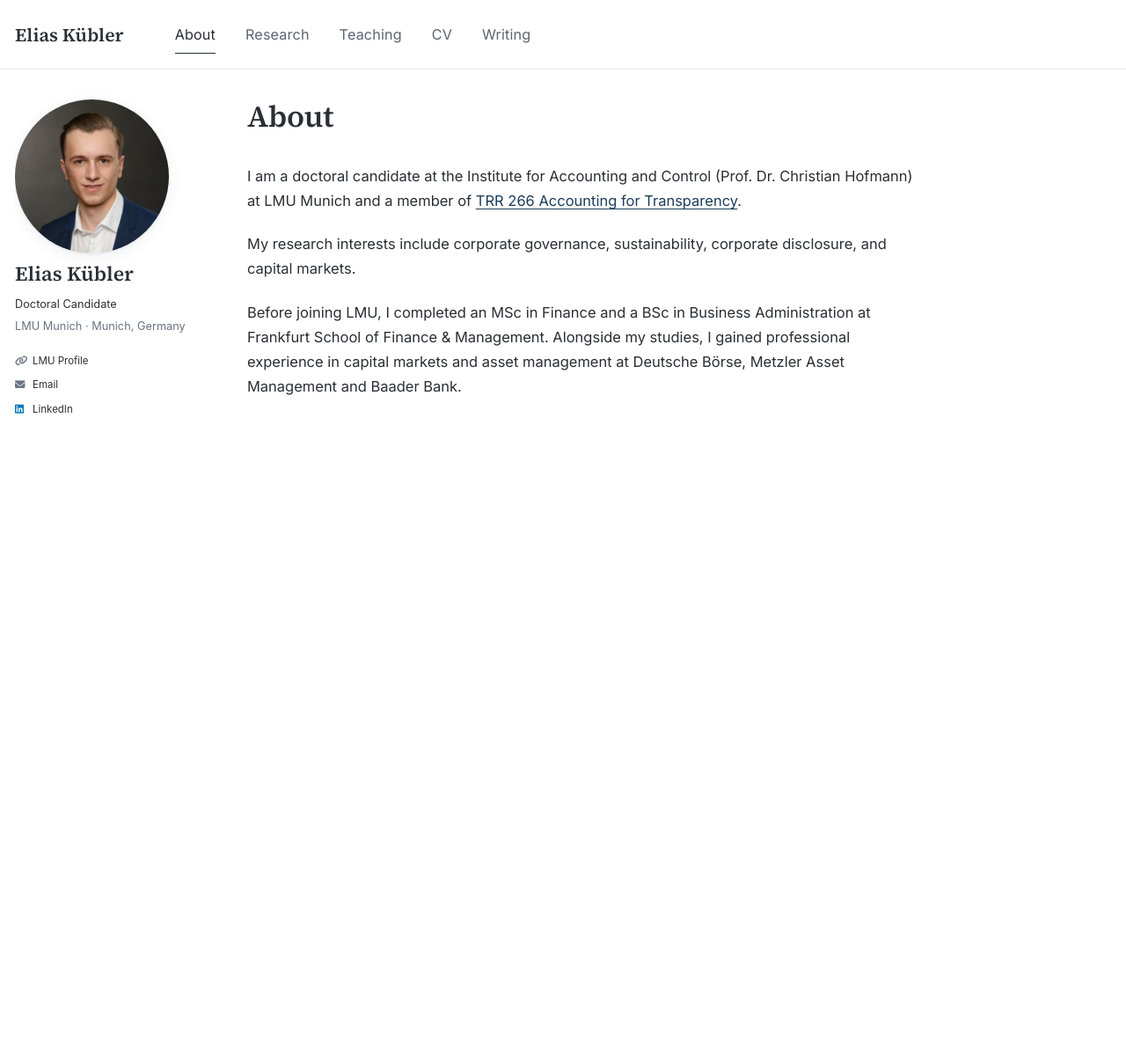
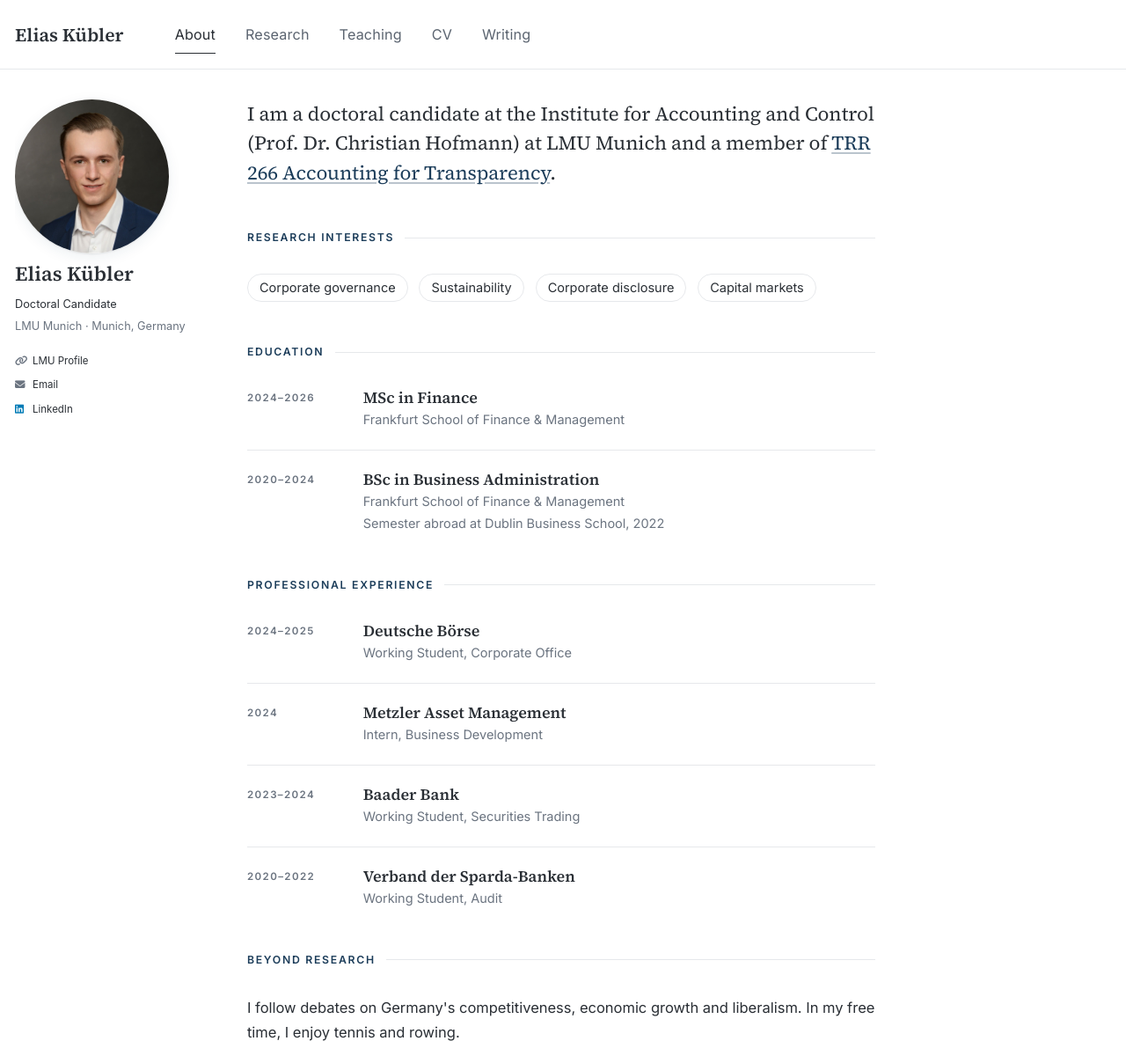
Before and after one commit to a0d4n/elias-academic-site, a Jekyll site: the page built from index.html, in a window 1280 px wide and 1208 px high. Shown: the whole window at 88% size. Built offline with Jekyll 4.4.1, drawn with Linux system fonts in a browser that asks for light colours; a script bundle is joined from its source files by our own code; a style sheet for code colours, icons or effects is not loaded.

Commit message:
Restructure About page: intro line, interests, education, experience, beyond research
- Serif opening line instead of an 'About' heading
- Research interests as tags; education and experience as dated lists
  (from _data/profile.yml); short personal-interests line
- Cap content width at 42rem for comfortable line length

Co-Authored-By: Claude Opus 5.5 <noreply@anthropic.com>
Claude-Session: https://claude.ai/code/session_0113PgPaG2wmMCkbVHhics4v

```diff
--- /dev/null
+++ b/_data/profile.yml
@@ -0,0 +1,39 @@
+# ==========================================
+# ABOUT PAGE — sections below the opening paragraph
+# ==========================================
+# The opening paragraph itself is in index.html.
+# Any list left empty ( [] ) is hidden.
+
+research_interests:
+  - Corporate governance
+  - Sustainability
+  - Corporate disclosure
+  - Capital markets
+
+# Fields: years, degree, institution, note (optional)
+education:
+  - years: "2024–2026"
+    degree: "MSc in Finance"
+    institution: "Frankfurt School of Finance & Management"
+  - years: "2020–2024"
+    degree: "BSc in Business Administration"
+    institution: "Frankfurt School of Finance & Management"
+    note: "Semester abroad at Dublin Business School, 2022"
+
+# Fields: years, role, organisation
+experience:
+  - years: "2024–2025"
+    role: "Working Student, Corporate Office"
+    organisation: "Deutsche Börse"
+  - years: "2024"
+    role: "Intern, Business Development"
+    organisation: "Metzler Asset Management"
+  - years: "2023–2024"
+    role: "Working Student, Securities Trading"
+    organisation: "Baader Bank"
+  - years: "2020–2022"
+    role: "Working Student, Audit"
+    organisation: "Verband der Sparda-Banken"
+
+# One short paragraph shown under "Beyond Research"
+beyond_research: "I follow debates on Germany's competitiveness, economic growth and liberalism. In my free time, I enjoy tennis and rowing."
--- a/_sass/layout/_site.scss
+++ b/_sass/layout/_site.scss
@@ -151,6 +151,40 @@ a {
 }
 
 /* ---------- Page body ---------- */
+
+/* Comfortable line length on wide screens */
+.page .page__inner-wrap {
+  max-width: 42rem;
+}
+
+.page__content .page__intro {
+  margin: 0 0 $sp-5;
+  font-family: $site-serif;
+  font-size: 1.35em;
+  line-height: 1.5;
+  letter-spacing: -0.005em;
+  color: var(--global-text-color);
+
+  a { text-decoration-color: rgba(28, 61, 90, 0.3); }
+}
+
+.page__content .interest-list {
+  display: flex;
+  flex-wrap: wrap;
+  gap: $sp-2;
+  margin: 0;
+  padding: 0;
+  list-style: none;
+
+  li {
+    margin: 0;
+    padding: 0.3em 0.9em;
+    border: 1px solid var(--global-border-color);
+    border-radius: 999px;
+    font-size: 0.88em;
+    line-height: 1.5;
+  }
+}
 
 .page__title {
   margin: 0 0 $sp-4;
--- /dev/null
+++ b/index.html
@@ -0,0 +1,64 @@
+---
+layout: single
+title: "About"
+hide_title: true
+permalink: /
+author_profile: true
+---
+{% comment %}
+  The opening paragraph is below. Everything else on this page
+  (interests, education, experience) is edited in _data/profile.yml.
+{% endcomment %}
+{% assign pr = site.data.profile %}
+<p class="page__intro">I am a doctoral candidate at the Institute for Accounting and Control (Prof. Dr. Christian Hofmann) at LMU Munich and a member of <a href="https://www.accounting-for-transparency.de/">TRR 266 Accounting for Transparency</a>.</p>
+
+{% if pr.research_interests.size > 0 %}
+<section>
+<h2 class="section-label">Research Interests</h2>
+<ul class="interest-list">
+{% for i in pr.research_interests %}  <li>{{ i }}</li>
+{% endfor %}</ul>
+</section>
+{% endif %}
+
+{% if pr.education.size > 0 %}
+<section>
+<h2 class="section-label">Education</h2>
+<ul class="dated-list">
+{% for ed in pr.education %}
+  <li class="dated-list__item">
+    <span class="dated-list__date">{{ ed.years }}</span>
+    <div class="dated-list__main">
+      <p class="dated-list__title">{{ ed.degree }}</p>
+      <p class="dated-list__sub">{{ ed.institution }}</p>
+      {% if ed.note %}<p class="dated-list__sub">{{ ed.note }}</p>{% endif %}
+    </div>
+  </li>
+{% endfor %}
+</ul>
+</section>
+{% endif %}
+
+{% if pr.experience.size > 0 %}
+<section>
+<h2 class="section-label">Professional Experience</h2>
+<ul class="dated-list">
+{% for x in pr.experience %}
+  <li class="dated-list__item">
+    <span class="dated-list__date">{{ x.years }}</span>
+    <div class="dated-list__main">
+      <p class="dated-list__title">{{ x.organisation }}</p>
+      <p class="dated-list__sub">{{ x.role }}</p>
+    </div>
+  </li>
+{% endfor %}
+</ul>
+</section>
+{% endif %}
+
+{% if pr.beyond_research %}
+<section>
+<h2 class="section-label">Beyond Research</h2>
+<p>{{ pr.beyond_research }}</p>
+</section>
+{% endif %}
--- a/index.md
+++ /dev/null
@@ -1,12 +0,0 @@
----
-layout: single
-title: "About"
-permalink: /
-author_profile: true
----
-
-I am a doctoral candidate at the Institute for Accounting and Control (Prof. Dr. Christian Hofmann) at LMU Munich and a member of [TRR 266 Accounting for Transparency](https://www.accounting-for-transparency.de/).
-
-My research interests include corporate governance, sustainability, corporate disclosure, and capital markets.
-
-Before joining LMU, I completed an MSc in Finance and a BSc in Business Administration at Frankfurt School of Finance & Management. Alongside my studies, I gained professional experience in capital markets and asset management at Deutsche Börse, Metzler Asset Management and Baader Bank.
```
Also changed, not shown: README.md.
